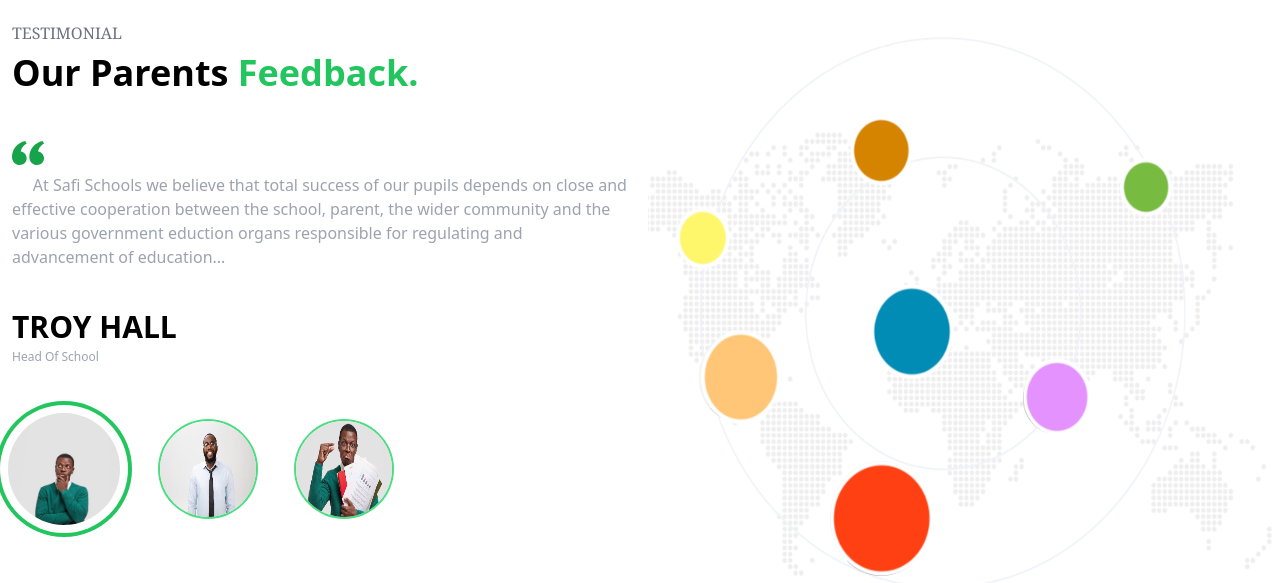
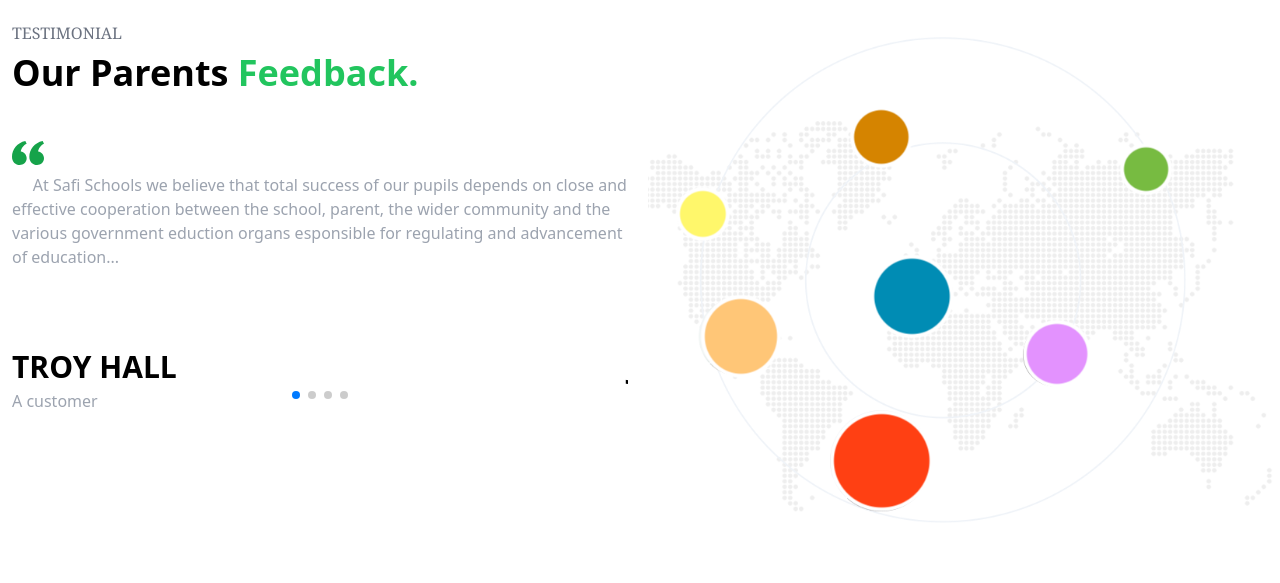
Before and after one commit to MinjaBaraka/safi_school, a Vue app: page / in a window 1280 px wide. Shown: the part 3620-4203 px from the top of the page. Built offline with nearby package versions, Linux system fonts and the light colour scheme.

Commit message:
03/02/2024
swiper works

```diff
--- a/package.json
+++ b/package.json
@@ -9,6 +9,7 @@
     "preview": "vite preview"
   },
   "dependencies": {
+    "swiper": "^11.0.5",
     "vue": "^3.3.11",
     "vue-router": "^4.2.5"
   },
--- a/src/components/home/Feedback.vue
+++ b/src/components/home/Feedback.vue
@@ -1,8 +1,77 @@
-<script setup>
-    import FeedBack1 from '../../assets/images/feedBack/feedback1.jpg'
-    import FeedBack2 from '../../assets/images/feedBack/feedback2.jpg'
-    import FeedBack3 from '../../assets/images/feedBack/feedback3.jpg'
-    import Testimonial from '../../assets/images/feedBack/testimonial.png'
+<script >
+    import testimonial from '../../assets/images/feedBack/testimonial.png'
+
+    import { ref } from 'vue';
+
+
+    // import Swiper core and required modules
+        import { Autoplay, Pagination  } from 'swiper/modules';
+
+    // Import Swiper Vue.js components
+        import { Swiper, SwiperSlide } from 'swiper/vue';
+
+        // Import Swiper styles
+        import 'swiper/css';
+        import 'swiper/css/navigation';
+        import 'swiper/css/pagination';
+        import 'swiper/css/scrollbar';
+
+
+    export default {
+
+        components: {
+            Swiper,
+            SwiperSlide,
+        },
+
+        setup() {
+            testimonial:testimonial;
+
+            const testimonialList = ref([
+
+                {
+                    name: 'Troy Hall',
+                    whoIs: 'A customer',
+                    subtitle: 'At Safi Schools we believe that total success of our pupils depends on close and effective cooperation between the school, parent, the wider community and the various government eduction organs esponsible for regulating and advancement of education...',
+                },
+
+                {
+                    name: 'James Hall',
+                    whoIs: 'user',
+                    subtitle: 'At Safi Schools we believe that total success of our pupils depends on close and effective cooperation between the school, parent, the wider community and the various government eduction organs esponsible for regulating and advancement of education...',
+                },
+
+                {
+                    name: 'Troy Hall',
+                    whoIs: 'Parent',
+                    subtitle: 'At Safi Schools we believe that total success of our pupils depends on close and effective cooperation between the school, parent, the wider community and the various government eduction organs esponsible for regulating and advancement of education...',
+                },
+
+                {
+                    name: 'Legendary Hall',
+                    whoIs: 'Parent',
+                    subtitle: 'At Safi Schools we believe that total success of our pupils depends on close and effective cooperation between the school, parent, the wider community and the various government eduction organs esponsible for regulating and advancement of education...',
+                },
+            ])
+
+                 const onSwiper = (swiper) => {
+                    console.log(swiper);
+                };
+                const onSlideChange = () => {
+                    console.log('slide change');
+                };
+
+            return{
+                testimonial,
+                testimonialList,
+                onSwiper,
+                onSlideChange,
+                modules: [Autoplay, Pagination],
+            }
+        }
+
+
+    }
 </script>
 
 <template>
@@ -14,47 +83,60 @@
                     <h4 class="uppercase text-gray-500 font-serif mt-2">Testimonial</h4>
                     <h1 class="text-4xl mt-2 font-semibold">Our Parents <span class="text-green-500 font-bold">Feedback.</span></h1>
 
-                    <div class=" mt-10 ">
-                        <svg
-             xmlns="http://www.w3.org/2000/svg"
-
-             class="inline-block h-10 w-10 pr-2 fill-current text-green-600"
-             viewBox="0 0 24 24">
-             <path
+                     <!-- <div class=" mt-10" >
+                        <svg xmlns="http://www.w3.org/2000/svg" class="inline-block h-10 w-10 pr-2 fill-current text-green-600" viewBox="0 0 24 24"><path
                             d="M13 14.725c0-5.141 3.892-10.519 10-11.725l.984 2.126c-2.215.835-4.163 3.742-4.38 5.746 2.491.392 4.396 2.547 4.396 5.149 0 3.182-2.584 4.979-5.199 4.979-3.015 0-5.801-2.305-5.801-6.275zm-13 0c0-5.141 3.892-10.519 10-11.725l.984 2.126c-2.215.835-4.163 3.742-4.38 5.746 2.491.392 4.396 2.547 4.396 5.149 0 3.182-2.584 4.979-5.199 4.979-3.015 0-5.801-2.305-5.801-6.275z" />
                         </svg>
+
                         <p class="text-justify text-gray-400 lg:text-left">
                             &nbsp;&nbsp;&nbsp;&nbsp;&nbsp;At Safi Schools we believe that total success of our pupils depends on close and effective
                             cooperation between the school, parent, the wider community and the various government eduction organs
                             responsible for regulating and advancement of education...
                         </p>
 
-                    </div>
+                    </div> -->
 
-                    <div class="mt-10">
+                    <swiper  class="mt-10"
+                        :modules="modules"
+                        :slides-per-view="1"
+                        :autoplay="{
+                                delay: 7000,
+                                disableOnInteraction: false,
+                            }"
+                        :thumbs="{ swiper: thumbsSwiper }"
+                        :pagination="{ clickable: true }"
+                        @swiper="onSwiper"
+                        @slideChange="onSlideChange"
+                    >
+                          <SwiperSlide v-for="object, objectIndex in testimonialList" :key="objectIndex">
+                                <svg xmlns="http://www.w3.org/2000/svg" class="inline-block h-10 w-10 pr-2 fill-current text-green-600" viewBox="0 0 24 24"><path
+                                    d="M13 14.725c0-5.141 3.892-10.519 10-11.725l.984 2.126c-2.215.835-4.163 3.742-4.38 5.746 2.491.392 4.396 2.547 4.396 5.149 0 3.182-2.584 4.979-5.199 4.979-3.015 0-5.801-2.305-5.801-6.275zm-13 0c0-5.141 3.892-10.519 10-11.725l.984 2.126c-2.215.835-4.163 3.742-4.38 5.746 2.491.392 4.396 2.547 4.396 5.149 0 3.182-2.584 4.979-5.199 4.979-3.015 0-5.801-2.305-5.801-6.275z" />
+                                </svg>
+
+                                    <p class="text-justify text-gray-400 lg:text-left">
+                                        &nbsp;&nbsp;&nbsp;&nbsp;&nbsp;{{object.subtitle}}
+                                    </p>
+
+
+                             <div class="mt-20">
                                 <div class="text-left items-center">
-                                 <h1 class="lg:text-3xl text-2xl  font-semibold uppercase">Troy Hall</h1>
+                                        <h1 class="lg:text-3xl text-3xl  font-semibold uppercase">{{ object.name }}</h1>
 
-                                  <h3 class="text-xs mt-1 text-gray-400">Head Of School</h3>
-                             </div>
+                                        <h3 class="text-2xs mt-1 text-gray-400">{{ object.whoIs }}</h3>
                                     </div>
                             </div>
 
-                <!-- List Of User Feedback -->
+                          </SwiperSlide>
 
-                <div class="container flex flex-row md:h-32 md:w-32 h-24 w-24 mx-2 md:mx-0 ring-4 ring-green-500 mt-10 md:space-x-10 space-x-8 items-center rounded-full cursor-pointer">
-                    <img :src="FeedBack1" alt="FeedBack1" class="ml-2 rounded-full md:h-28 md:w-28 h-20 w-20">
+                    </swiper>
 
 
-                    <img :src="FeedBack2" alt="FeedBack2" class="rounded-full ring-2 ring-green-400 md:h-24 md:w-24 h-20 w-20 ">
+                </div>
 
-                    <img :src="FeedBack3" alt="FeedBack3" class="rounded-full ring-2 ring-green-400 md:h-24 md:w-24 h-20 w-20 ">
-
-                </div>
             </div>
 
             <!-- Picture User Feedback -->
 
-              <img :src="Testimonial" alt="Testimonial" class="relative top-6 left-2 hidden md:flex rounded-lg lg:h-full lg:w-full  md:h-/6">
+              <img :src="testimonial" alt="Testimonial" class="relative top-6 left-2 hidden md:flex rounded-lg lg:h-full lg:w-full  md:h-/6">
         </div>
 </template>
```
Also changed, not shown: 1 other file (tests, documents, lock files or other folders). Lines whose indentation alone changed are shown as unchanged.
